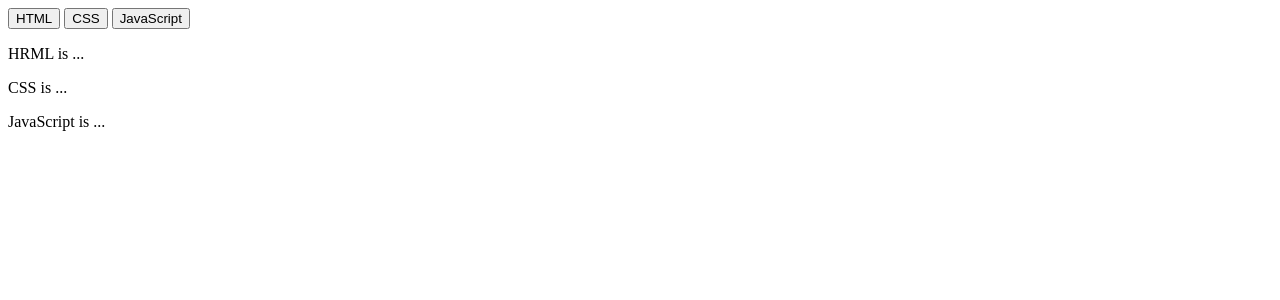
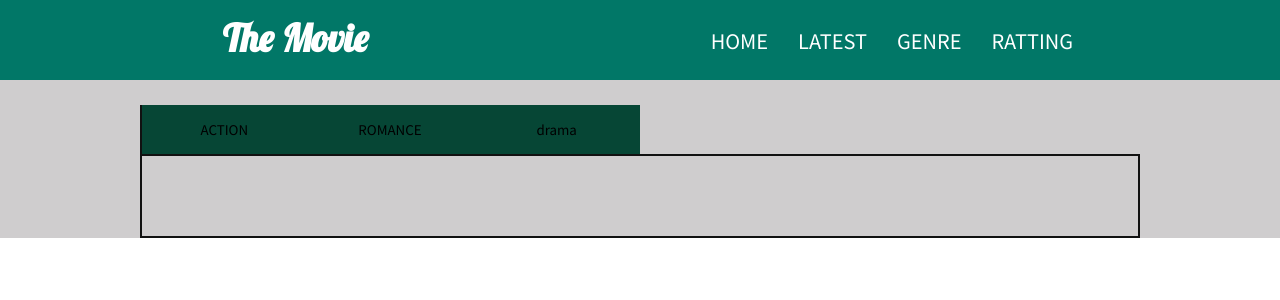
Before and after one commit to kiki128qk/movie_api, a PHP site: page /genre.php in a window 1280 px wide. Shown: the top 300 px of the page. Run offline with PHP 8.4, Linux system fonts and the light colour scheme; some libraries are stand-ins or nearby versions.

Commit message:
03-09 장르 탭 작업중

```diff
--- a/css/style.css
+++ b/css/style.css
@@ -90,9 +90,9 @@ text-transform :uppercase;}
 .outcomeCon{width: 60%; margin: 0 auto;margin: 0 auto;
 padding: 200px 0;}
 
-.movie_box{width: 100%;display: flex; border-top:  1px solid #F8C160;}
+.movie_box{width: 100%;display: flex; border-top:  1px solid #064635;}
 .imgCon{ margin: 10px auto;}
-.movie_box:last-child{border-bottom: 1px solid #F8C160;;}
+.movie_box:last-child{border-bottom: 1px solid #064635;;}
 .movie_box img {width: 150px;}
 .movie_box .TextCon{width: 100%;margin: 30px;}
 .movie_box .TextCon h2{margin:10px 0 20px; font-size: 25px;}
@@ -115,22 +115,23 @@ padding: 200px 0;}
 }
 
 .latest-movies{position: relative;}
-.latest-movies .overlay{position: absolute;
-    width: 80%;
-    height: 80%;
-    left: 10%;
-    top: 7%;
-    border: 1px solid #ffffff;
-    background: rgba(255, 255, 255, 0.8);
-    display: flex;
-    align-items: center;
-    justify-content: center;
-    opacity: 0;
-    transition: all 0.4s;}
+.latest-movies .overlay{position: absolute;width: 80%;height: 80%;left: 10%;top: 7%;border: 1px solid #ffffff;background: rgba(255, 255, 255, 0.8);display: flex;align-items: center;justify-content: center;opacity: 0;transition: all 0.4s; text-align: center;}
 
 .latest-movies>img{width:100%; transition:all 0.4s;}
-.latest-movies .show-more{font-size: 16px; position: absolute; top: 50%;}
+.latest-movies .show-more{font-size: 18px; position: absolute; top: 25%; left: 30%;}
+.latest-movies .show-more .moreRating{height: 150px;}
+.latest-movies .show-more .moreview{ width: 10%;height: 15px;border: 1px solid #017767; padding: 3px; margin: 0 auto; text-align: center;}
+
 .latest-movies a:hover .latest-img>img{filter: blur(2px);}
  .latest-movies a:hover .overlay{opacity:1;}
 
 /* ------------------------------ */
+
+/* gernre tap style */
+.genbuttons{width:100%; height:auto; padding: 25px 0 0 0; width: 50%;}
+.genbuttons>button{display: block; float: left; width: 33.33%; padding: 15px 0; background:#064635;}
+.genbuttons>button:nth-child(1){border-left: 2px solid #111;}
+.genpanels{ width: 100%; height: auto;}
+.genpanels .genpanel{width: 100%; height: auto; box-sizing: border-box; border: 2px solid #111; padding: 40px 10px; display: none;}
+
+/* ------------------------------ */
--- a/genre.php
+++ b/genre.php
@@ -1,19 +1,28 @@
+
+<?php
+include $_SERVER['DOCUMENT_ROOT'].'/movie_api/include/header.php';
+?>
+
+
 <div class="center">
-      <div class="buttons clear">
-        <button>HTML</button>
-        <button>CSS</button>
-        <button>JavaScript</button>
+      <div class="genbuttons clear">
+        <button>ACTION</button>
+        <button>ROMANCE</button>
+        <button>drama</button>
       </div>
 
-      <div class="panels">
-        <div class="panel">
-          <p>HRML is ...</p>
+      <div class="genpanels">
+        <div class="genpanel">
+
         </div>
-        <div class="panel">
+        <div class="genpanel">
           <p>CSS is ...</p>
         </div>
-        <div class="panel">
+        <div class="genpanel">
           <p>JavaScript is ...</p>
         </div>
       </div>
     </div>
+
+    <script src="https://ajax.googleapis.com/ajax/libs/jquery/3.5.1/jquery.min.js"></script>
+    <script src="/movie_api/js/actionTap.js"></script>
--- a/include/header.php
+++ b/include/header.php
@@ -19,12 +19,12 @@
       <header>
         <Section class="header">
         <h1>
-            <a href="http://localhost/movie_api/index.php">The Movie</a>
+            <a href="/movie_api/index.php">The Movie</a>
         </h1>
         <ul class="nav">
-            <li><a href="http://localhost/movie_api/index.php">HOME</a></li>
+            <li><a href="/movie_api/index.php">HOME</a></li>
             <li><a href="/movie_api/latest.php">LATEST</a></li>
-            <li><a href="#">GENRE</a></li>
+            <li><a href="/movie_api/genre.php">GENRE</a></li>
             <li><a href="#">RATTING</a></li>
         </ul>
       </header>
--- /dev/null
+++ b/js/actionTap.js
@@ -0,0 +1,9 @@
+$(document).ready(function(){
+    $(".genbuttons>button").click(function(){
+      var index = $(this).index();
+      $(".genpanels>.genpanel").hide();
+      $(".genpanels>.genpanel").eq(index).show();
+    });
+
+    $(".genbuttons>button").eq(0).trigger("click");
+  });
--- a/js/genre.js
+++ b/js/genre.js
@@ -36,7 +36,7 @@ $(function(){
     getGenre('romance', '.romance-contents', '#romanceSlide');
     getGenre('drama', '.drama-contents', '#dramaSlide');
 
-  $("a.lSPrev").html("<i class='fas fa-angle-left fa-2x'></i>");
-  $("a.lSNext").html("<i class='fas fa-angle-right fa-2x'></i>");
+    $(".lSPrev").html("<i class='fas fa-angle-left fa-2x'></i>");
+    $(".lSNext").html("<i class='fas fa-angle-right fa-2x'></i>");
 
   });
--- a/js/latest.js
+++ b/js/latest.js
@@ -19,8 +19,8 @@ $(function(){
                                 </div>
                                 <span class="overlay">
                                 <div class="show-more">
-                                  <p>평점 :</p>
-                                  <a href="${data.data.movies[i].url.link}">더보기</a>
+                                  <div class="moreRating">평점 : ${data.data.movies[i].rating}</p>
+                                  <a class="moreview" href="${data.data.movies[i].url.link}">자세히 보기</a>
                                 </div>
                                 </span>
 
```
Also changed, not shown: css/sample.css (added, +8 -0 lines), 1 other file. Lines whose indentation alone changed are shown as unchanged.
